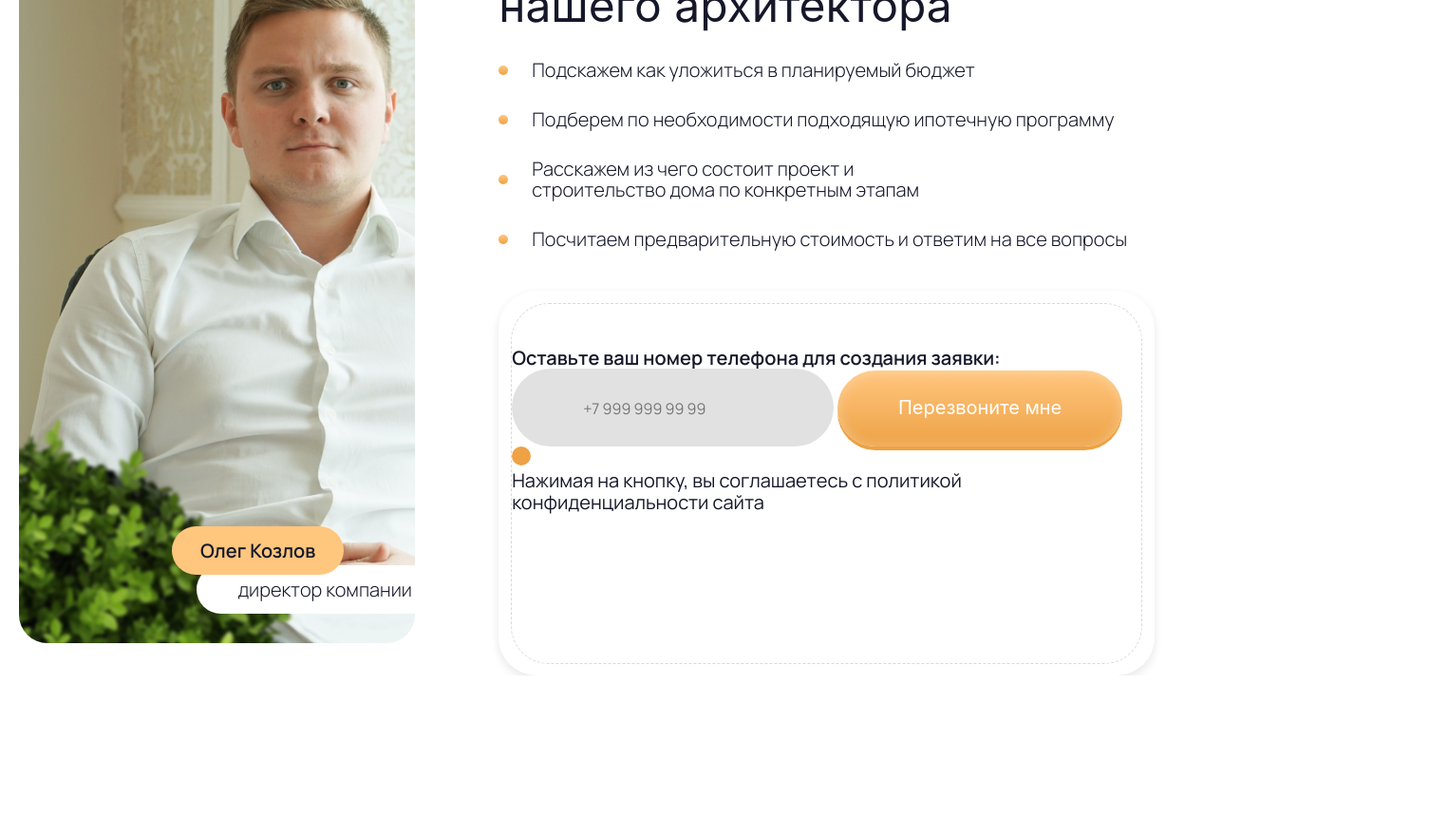
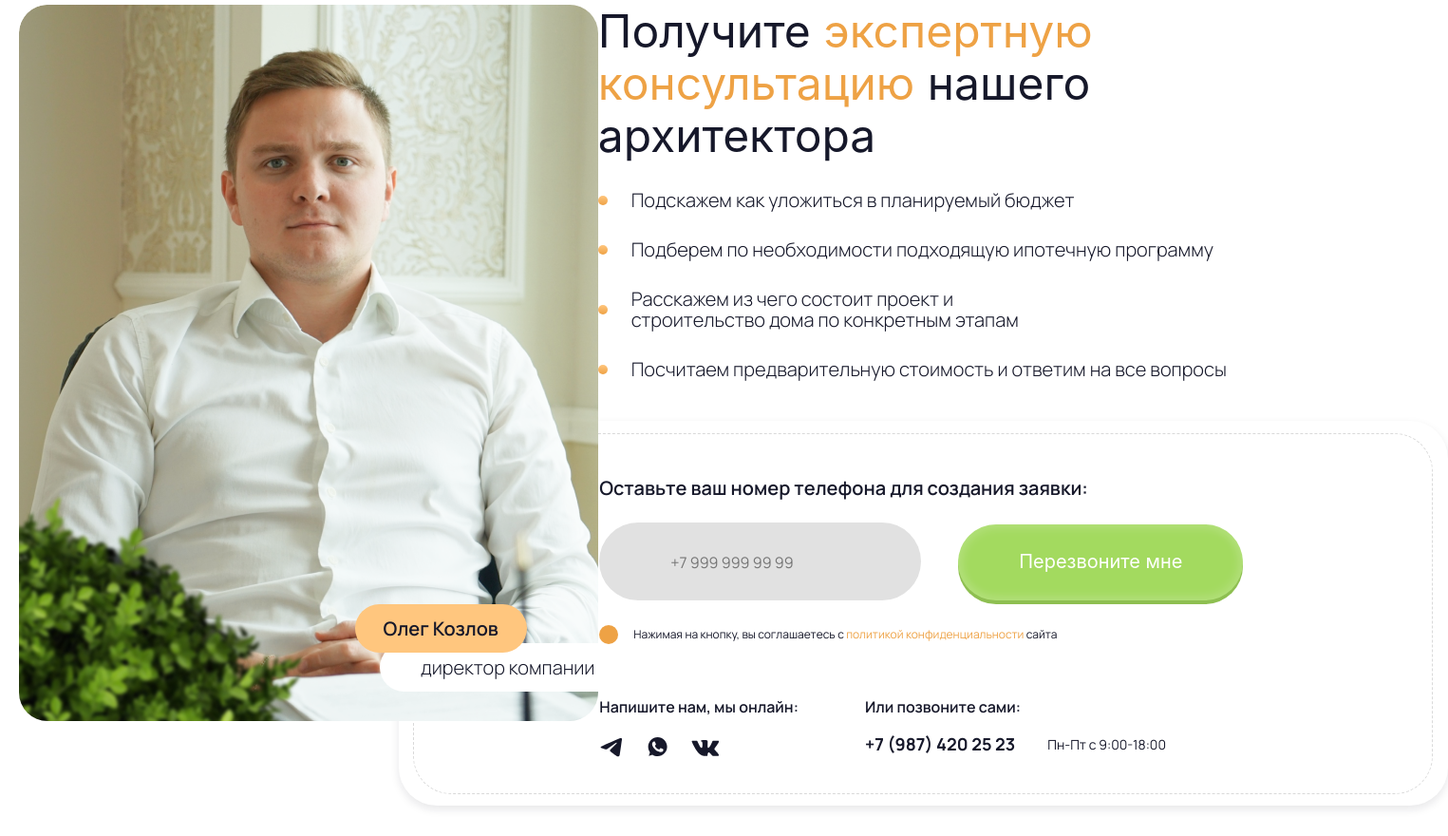
Before and after one commit to blvckonej/nako, a website built with Vite: page index.html in a window 1280 px wide. Shown: the part 3405-4285 px from the top of the page at 95% size, 1525 px wide, since content can reach past the window. Before the commit the page ends 4116 px from the top, so only its background shows below. Built offline with nearby package versions, Linux system fonts and the light colour scheme; files whose address does not match are found by name.

Commit message:
finished block form

```diff
--- a/index.html
+++ b/index.html
@@ -228,6 +228,7 @@
         <div class="container">
           <div class="feedback__block">
             <div class="feedback__portrait">
+              <!-- <img src="./src/images/boss.png" alt="Фотография Олега"> -->
               <div class="feedback__portrait-descr">
                 <p class="feedback__portrait-name">Олег Козлов</p>
                 <p class="feedback__portrait-jobtitle">директор компании</p>
@@ -235,7 +236,7 @@
             </div>
             <div class="feedback__consultation">
               <h2 class="feedback__consultation-title section_title">
-                Получите <span>экспертную консультацию</span> нашего архитектора
+                Получите <span>экспертную <br> консультацию</span> нашего архитектора
               </h2>
               <ul class="feedback__consultation-list">
                 <li class="feedback__consultation-item">
@@ -264,7 +265,8 @@
                 </li>
               </ul>
               <div class="feedback__form">
-                <div class="feedback__form-dashed">
+                <div class="feedback__form-dashed-wrapp">
+                  <div class="feedback__form-dashed">
                     <form class="feedback__form-block" action="#">
                       <label class="feedback__form-title">Оставьте ваш номер телефона для создания заявки:</label>
                       <input class="feedback__form-input" type="text" placeholder="+7 999 999 99 99">
@@ -274,9 +276,24 @@
                           <input class="feedback__form-realcheckbox" type="checkbox">
                           <span class="feedback__form-customcheckbox"></span>
                         </label>
+                        <p class="feedback__form-cookies">Нажимая на кнопку, вы соглашаетесь с <span><a href="#">политикой конфиденциальности</a></span> сайта</p>
                       </div>
-                      <p class="feedback__form-cookies">Нажимая на кнопку, вы соглашаетесь с политикой конфиденциальности сайта</p>
                     </form>
+                    <div class="feedback__contacts">
+                      <div class="feedback__contacts-left">
+                        <p class="feedback__contacts-title">Напишите нам, мы онлайн:</p>
+                        <div class="header__social">
+                          <a href="#" class="header__social-item"><img src="./src/images/telegram.svg" alt="Телеграм"></a>
+                          <a href="#" class="header__social-item"><img src="./src/images/wahtsapp.svg" alt="Ватсап"></a>
+                          <a href="#" class="header__social-item"><img src="./src/images/vk.svg" alt="Вконтакте"></a>
+                        </div>
+                      </div>
+                      <div class="feedback__contacts-right">
+                        <p class="feedback__contacts-title">Или позвоните сами:</p>
+                        <a href="tel:+79874202523" class="feedback__contacts-phone">+7 (987) 420 25 23 <span>Пн-Пт с 9:00-18:00</span></a>
+                      </div>
+                    </div>
+                  </div>
                 </div>
               </div>
             </div>
--- a/src/scss/style.scss
+++ b/src/scss/style.scss
@@ -288,15 +288,18 @@ header {
 
 .feedback {
   &__block {
+    margin-top: 82px;
     display: flex;
+    justify-content: space-between;
   }
   &__portrait {
+    position: relative;
     width: 613px;
     height: 754px;
-    margin-right: 88px;
     background-image: url("../images/boss.png");
     border-radius: var(--border-radius-m);
-    z-index: -1000;
+    background-size: cover;
+    background-repeat: no-repeat;
   }
   &__portrait-descr {
     height: 100%;
@@ -348,17 +351,23 @@ header {
   }
   &__form {
     @include df-center-all;
-    width: 691px;
+    margin-left: -210px;
+    margin-right: -75px;
     height: 405px;
     margin-top: 43px;
     box-shadow: var(--box-shadow-m);
     border-radius: var(--border-radius-l);
   }
-  &__form-dashed {
-    width: 663px;
+  &__form-dashed-wrapp {
+    width: 97%;
     height: 378px;
     border: var(--border-dashed);
     border-radius: var(--border-radius-l);
+  }
+  &__form-dashed {
+    width: 682px;
+    height: 378px;
+    margin-left: 195px;
   }
   &__form-block {
     margin-top: 45px;
@@ -366,7 +375,6 @@ header {
   &__form-title {
     font-weight: var(--fw-semibold);
     font-size: var(--text-sm);
-    margin-bottom: 25px;
   }
   &__form-input {
     width: 322px;
@@ -375,15 +383,28 @@ header {
     border: none;
     background-color: var(--color-gray);
     padding-left: 15px;
+    margin-top: 25px;
     &::placeholder {
       font-size: var(--text-xxs);
       padding-left: 60px;
     }
   }
+  &__form-checkbox {
+    @include df-center;
+    margin-top: 23px;
+    span {
+      color: var(--color-orange);
+    }
+  }
+  &__form-cookies {
+    font-size: var(--text-smal);
+    margin-left: 16px;
+  }
   &__form-realcheckbox {
     display: none;
   }
   &__form-customcheckbox {
+    margin-top: 3px;
     position: relative;
     display: inline-block;
     width: 20px;
@@ -409,4 +430,36 @@ header {
   &__form-realcheckbox:checked + &__form-customcheckbox::before {
     transform: translate(-50%, -50%) scale(1);
   }
+  &__form-button {
+    background: var(--color-green) !important;
+    box-shadow: var(--color-green-btn-rgb);
+    margin-left: 35px;
+  }
+  &__contacts {
+    margin-top: 53px;
+    display: flex;
+  }
+  &__contacts-title {
+    margin-bottom: 20px;
+  }
+  &__contacts-left {
+    margin-right: 70px;
+    .header__social {
+      margin-left: -25px;
+    }
+  }
+  &__contacts-phone {
+    @include df-center-all;
+    font-weight: var(--fw-bold);
+    font-size: var(--text-other);
+    span {
+      font-size: var(--text-xs);
+      font-weight: var(--fw-regular);
+      margin-left: 34px;
+    }
+  }
+  &__contacts-title {
+    font-size: var(--text-xxs);
+    font-weight: var(--fw-semibold);
+  }
 }
--- a/src/scss/variables.scss
+++ b/src/scss/variables.scss
@@ -16,6 +16,7 @@
     rgba(255, 198, 126) 0%,
     rgba(238, 162, 69) 100%
   );
+  --color-green-btn-rgb: inset 2px 2px 10px 4px rgba(255, 255, 255, 0.1),inset -2px -2px 10px 4px rgba(255, 255, 255, 0.1),0px 4px 0px 0px rgb(142, 191, 81);
   --color-gray: #e1e1e1;
   --color-gray-alt: #8e8e8e;
   --color-gray-border: #d9d9d9;
@@ -49,6 +50,7 @@
   --text-smal: 12px;
   --text-xs: 14px;
   --text-xxs: 16px;
+  --text-other: 18px;
   --text-sm: 20px;
   --text-md: 24px;
   --text-lg: 30px;
```
